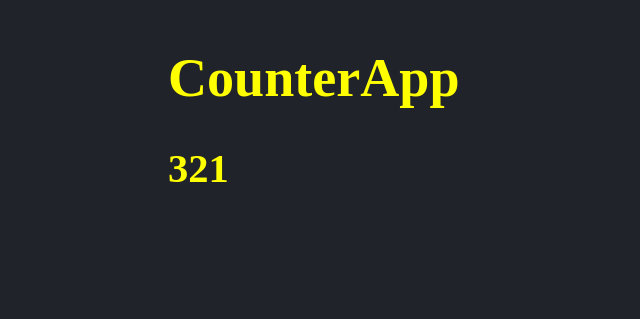
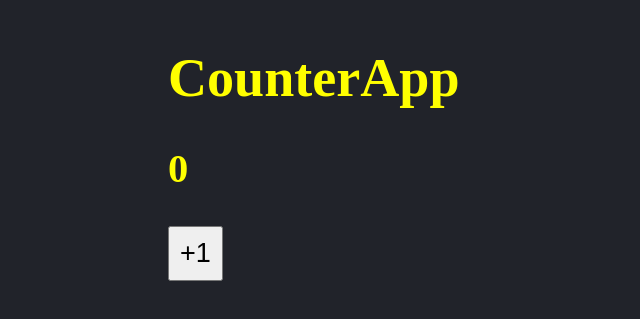
Before and after one commit to andrezffajardo/ReactJS-zero-to-expert-Counter-App, a React (Create React App) app: page / in a window 1280 px wide. Shown: the part 157-476 px from the top of the page, without its empty margins (0-640 px from the left). Built offline with nearby package versions, Linux system fonts and the light colour scheme.

Commit message:
Exercise component CounterApp add Event Click and useState, CSS button add

```diff
--- a/src/CounterApp.js
+++ b/src/CounterApp.js
@@ -1,12 +1,22 @@
-import React from "react";
+import React, { useState } from "react";
 import PropTypes from 'prop-types';
 
 const CounterApp = ( { value } ) => {
 
+    const [ counter, setCounter ] = useState(0);
+
+    //handleAdd
+    const handleAdd = () => {
+        setCounter( counter + 1 );
+        //setCounter( (c) => c + 1 );
+    }
+
     return (
         <>
             <h1>CounterApp</h1>
-            <h2> { value }</h2>
+            <h2> { counter }</h2>
+
+            <button onClick={ handleAdd }>+1</button>
         </>
 
     );
--- a/src/index.css
+++ b/src/index.css
@@ -6,3 +6,9 @@ html, body {
     font-size: 1.3rem;
     padding: 80px;
 }
+
+button {
+    font-size: 1.3rem;
+    margin-right: 10px;
+    padding: 10px;
+}
```
